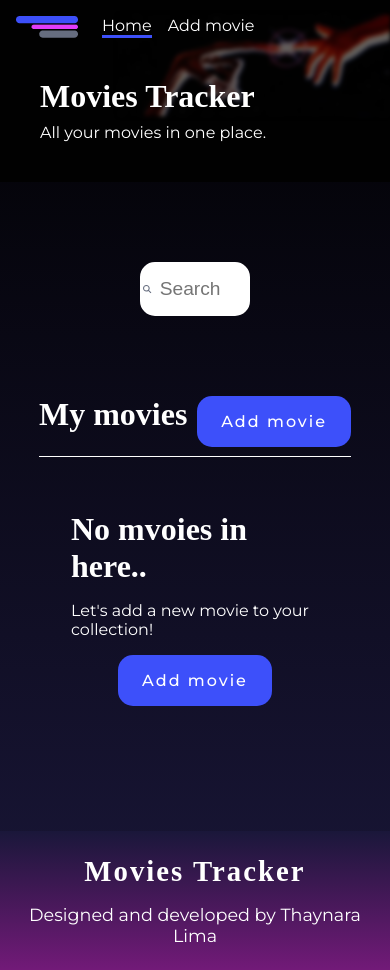
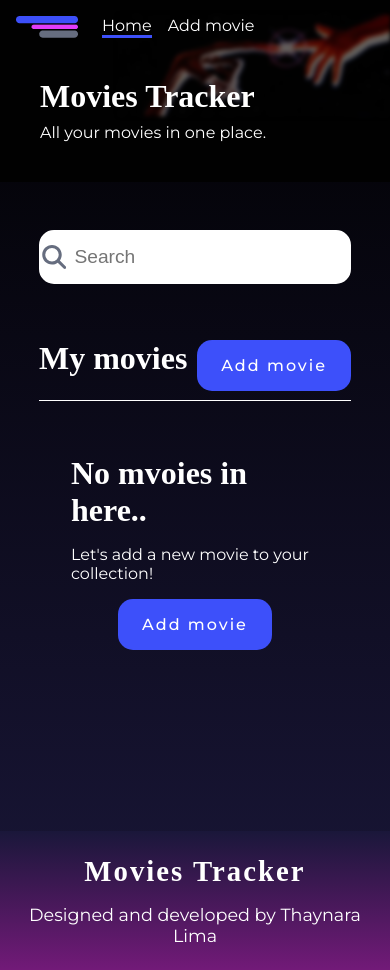
Before and after one commit to ThaynaraLimaa/MoviesTracker, a React (Vite) app: page / in a window 390 px wide. Built offline with nearby package versions, Linux system fonts and the light colour scheme; data requests are answered from the project's data file; a web font is replaced by a local one.

Commit message:
style: add responsiveness to search component

```diff
--- a/src/pages/Home/Search.module.css
+++ b/src/pages/Home/Search.module.css
@@ -1,6 +1,6 @@
 .searchContainer {
     background-color: var(--color-white);
-    width: 35%;
+    width: 58%;
     height: 3.4rem;
     margin: 5rem 0;
     border-radius: 15px;
@@ -31,3 +31,16 @@
     outline: none;
     font-size: 1.2rem;
 }
+
+@media (max-width: 770px) {
+    .searchContainer {
+        width: 85%;
+        margin: 3rem 0 3.5rem 0;
+    }
+}
+
+@media (max-width: 480px) {
+    .searchContainer {
+        width: 100%;
+    }
+}
```
